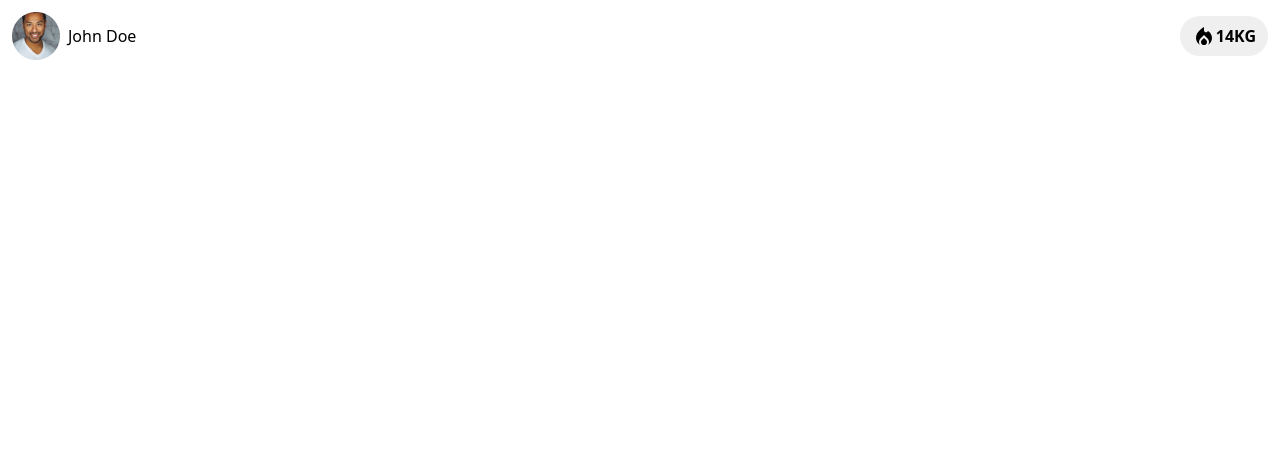
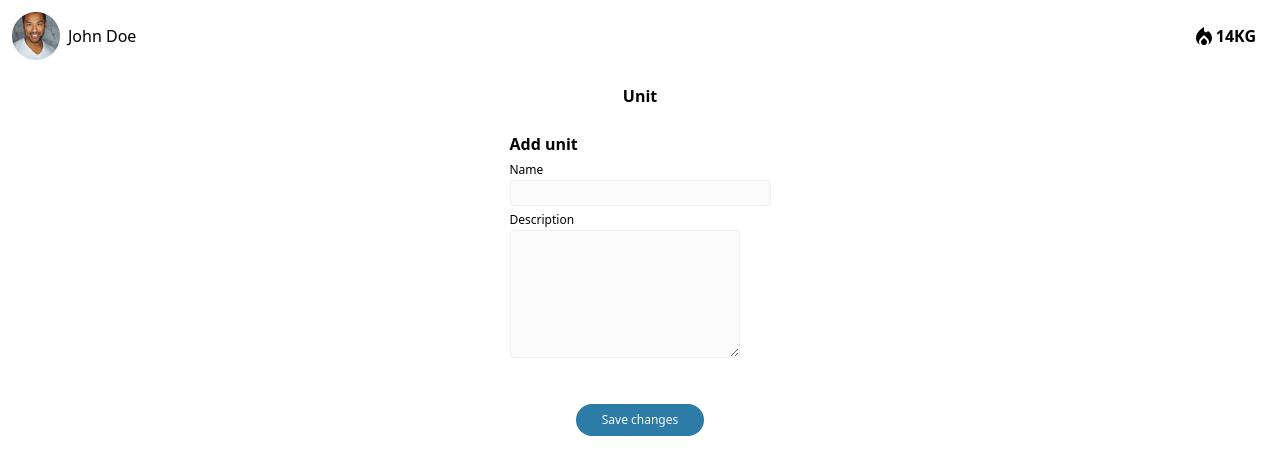
Before and after one commit to NurulAmin7990/FitnessTracker, a Next.js app in the folder fitness-tracker-app/: page /unit in a window 1280 px wide. Shown: the top 474 px of the page. Built offline with nearby package versions, Linux system fonts and the light colour scheme.

Commit message:
Added unit form component & updated tailwind color

```diff
--- /dev/null
+++ b/fitness-tracker-app/components/unit/UnitForm.jsx
@@ -0,0 +1,31 @@
+import React from 'react'
+
+export default function UnitForm() {
+
+  return (
+    <div className="container flex p-3 m-auto">
+      <div className="flex-col basis-full">
+        <div className="flex-row justify-items-center">
+          <label className="basis-1/4" ><b>Unit</b></label>
+          <div classname="flex-row bg-black"> <span></span>
+
+            <div className="flex-row"></div>
+            <div className="flex-row"></div>
+            <h2 className=" text-black pt-6"><b>Add unit</b></h2>
+            <label className=" text-black text-xs">Name</label>
+            <br></br>
+            <input type="text" name="name" className="basis-3/4 bg-custom-grey  border-custom-white border-solid border rounded h-21 pl-7  "></input>
+            <br></br>
+            <label className=" text-black text-xs">Description</label>
+            <br></br>
+            <textarea name="description" className="basis-3/4 bg-custom-grey border-custom-white border-solid border rounded h-32 w-300 pl-7 "></textarea>
+          </div>
+          <br></br>
+          <button type="button" class="bg-custom-blue rounded-2xl text-custom-grey text-xs
+           h-8 w-32 mt-4" >Save changes</button>
+
+        </div>
+      </div>
+    </div>
+  )
+}
--- a/fitness-tracker-app/pages/unit.jsx
+++ b/fitness-tracker-app/pages/unit.jsx
@@ -1,10 +1,12 @@
 import React from 'react'
 import Header from '../components/shared/Header'
-
+import UnitForm from '../components/unit/UnitForm'
 export default function unit() {
     return (
         <div>
             <Header />
+
+            <UnitForm />
         </div>
     )
 }
--- a/fitness-tracker-app/tailwind.config.js
+++ b/fitness-tracker-app/tailwind.config.js
@@ -7,7 +7,11 @@ module.exports = {
 	theme: {
 		extend: {
 			colors: {
-				'border-color': '#EFEFEF'
+				'custom-light': '#FFFFFF',
+				'custom-white': '#EFEFEF',
+				'custom-grey': '#FBFBFB',
+				'custom-blue': '#2D7CA8',
+
 			}
 		},
 	},
```
